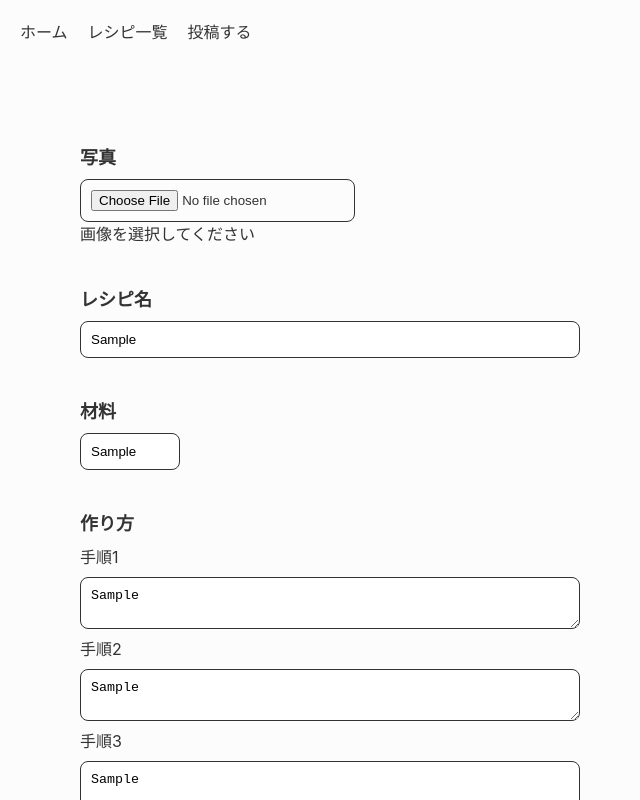
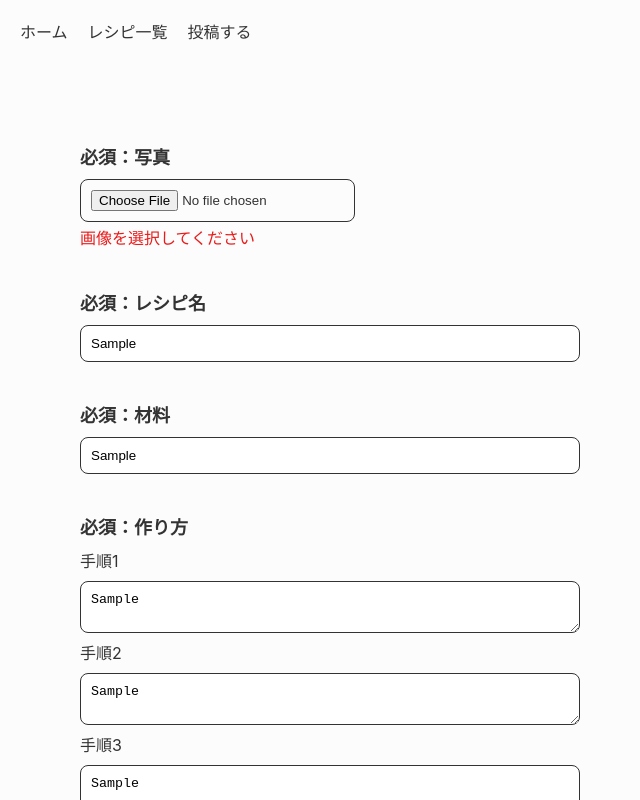
Before and after one commit to dadayama/recipe-app, a Next.js app: page /new-recipe in a window 1280 px wide. Both pictures are taken after typing "Sample", "Sample", "Sample", "Sample", "Sample", "Sample" into the empty fields and a click on the button "レシピを投稿する". Shown: the top 800 px of the page, without its empty margins (0-640 px from the left). Built offline with nearby package versions, Linux system fonts and the light colour scheme; no server answers.

Commit message:
fix: バリデーションエラーメッセージにrole="alert"を追加"

```diff
--- a/components/Form/Form.module.scss
+++ b/components/Form/Form.module.scss
@@ -84,3 +84,7 @@
     }
   }
 }
+.error {
+  margin-top: 4px;
+  color: var(--accent);
+}
--- a/components/Form/Form.tsx
+++ b/components/Form/Form.tsx
@@ -104,6 +104,7 @@ const Form = () => {
         <div className={styles.formInner}>
           <div className={styles.inputField}>
             <label htmlFor='img' className={styles.fieldTitle}>
+              <span>必須：</span>
               写真
             </label>
             <input
@@ -116,7 +117,11 @@ const Form = () => {
                 register('img').onChange(e);
               }}
             />
-            {errors.img && <p className={styles.error}>{errors.img.message}</p>}
+            {errors.img && (
+              <p className={styles.error} role='alert'>
+                {errors.img.message}
+              </p>
+            )}
             {imgUrl && (
               <div className={styles.preview}>
                 <img src={imgUrl} alt='プレビュー' width={300} />
@@ -126,6 +131,7 @@ const Form = () => {
 
           <div className={styles.inputField}>
             <label htmlFor='title' className={styles.fieldTitle}>
+              <span>必須：</span>
               レシピ名
             </label>
             <input
@@ -135,28 +141,34 @@ const Form = () => {
               className={styles.w500}
             />
             {errors.title && (
-              <p className={styles.error}>{errors.title.message}</p>
+              <p className={styles.error} role='alert'>
+                {errors.title.message}
+              </p>
             )}
           </div>
 
           <div className={styles.inputField}>
             <label htmlFor='ingredients' className={styles.fieldTitle}>
+              <span>必須：</span>
               材料
             </label>
             <input
               type='text'
               id='ingredients'
               {...register('ingredients')}
-              className={styles.w100}
+              className={styles.w500}
             />
             {errors.ingredients && (
-              <p className={styles.error}>{errors.ingredients.message}</p>
+              <p className={styles.error} role='alert'>
+                {errors.ingredients.message}
+              </p>
             )}
           </div>
 
           <div className={styles.inputField}>
             <div role='group' aria-labelledby='stepsLabel'>
               <p id='stepsLabel' className={styles.fieldTitle}>
+                <span>必須：</span>
                 作り方
               </p>
               {fields.map((field, index) => (
@@ -170,7 +182,7 @@ const Form = () => {
                     className={styles.w500}
                   />
                   {errors.steps?.[index]?.value && (
-                    <p className={styles.error}>
+                    <p className={styles.error} role='alert'>
                       {errors.steps[index]?.value?.message}
                     </p>
                   )}
```
